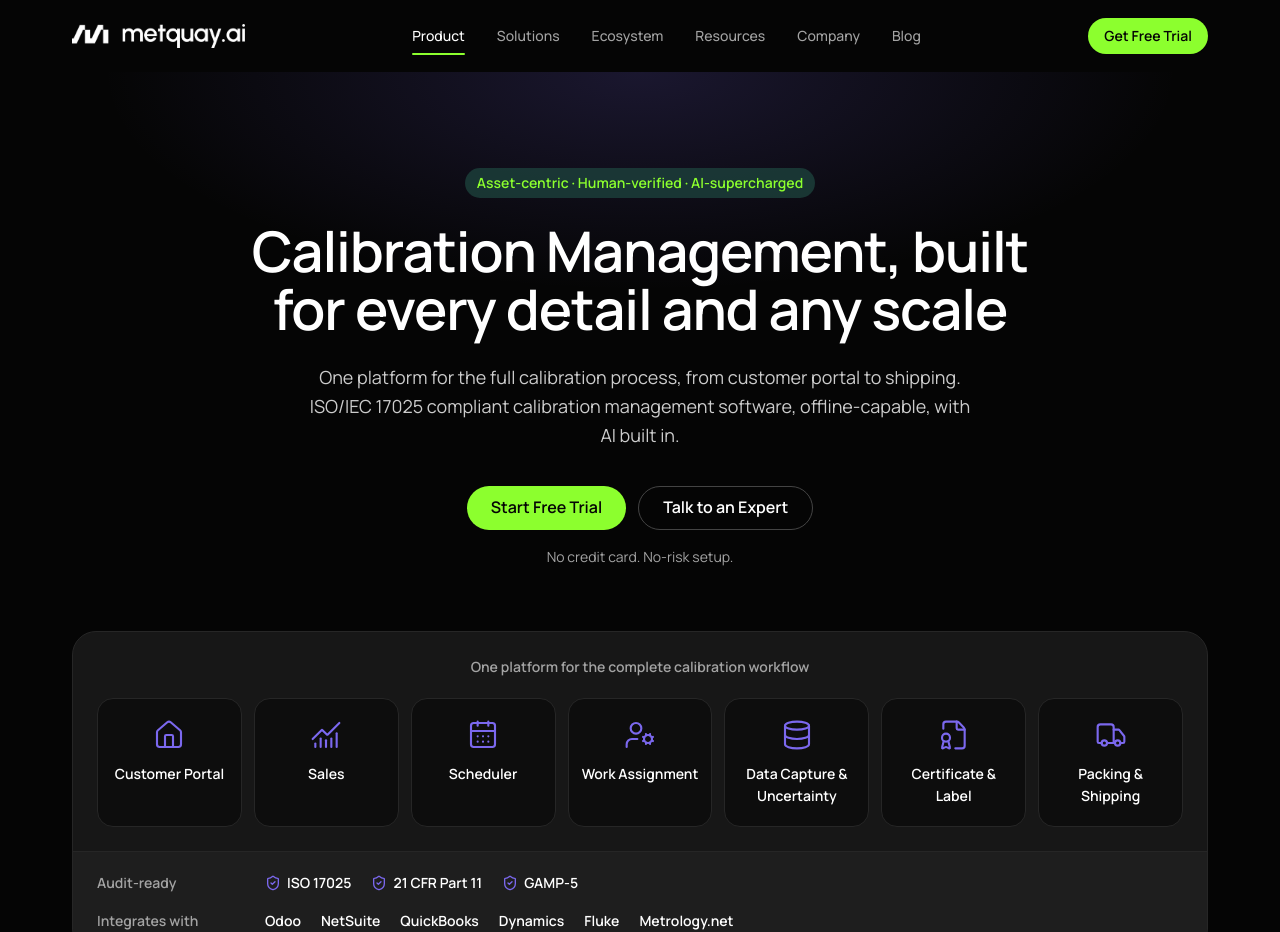
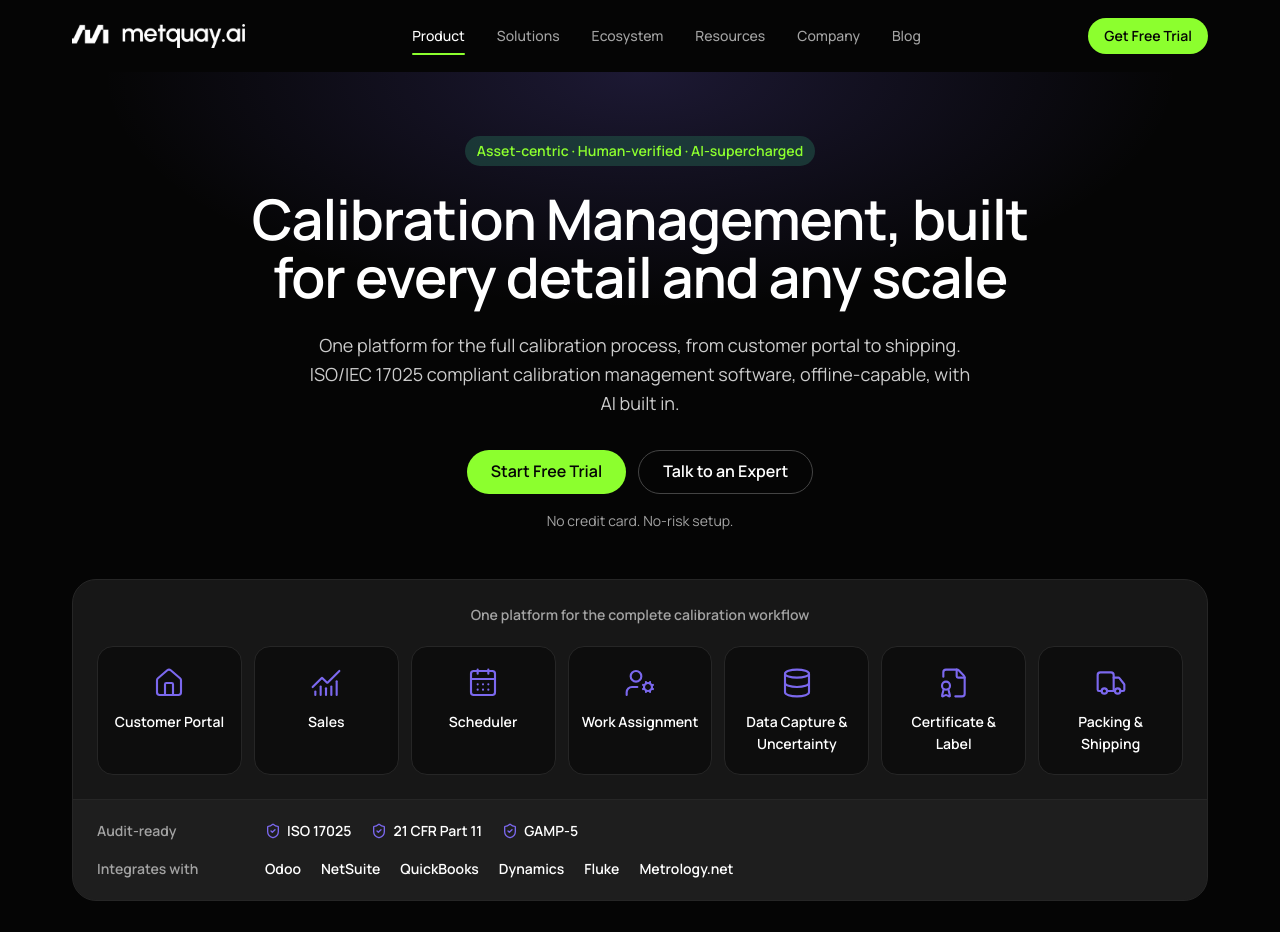
Before and after one commit to prayag-mtq/metquay-ai, a Next.js app: page / in a window 1280 px wide. Shown: the top 932 px of the page. Built offline with nearby package versions, Linux system fonts and the light colour scheme.

Commit message:
style: shared hero glow on every page, tighter vertical rhythm
Co-Authored-By: Claude Opus 5.5 <noreply@anthropic.com>

```diff
--- a/src/app/blog/page.tsx
+++ b/src/app/blog/page.tsx
@@ -20,7 +20,7 @@ export default function BlogPage() {
         title="Insights, guides & updates — all in one place."
         lead="Practical guidance for calibration teams, metrology leaders, and quality operations."
       />
-      <Container className="pb-24">
+      <Container className="pb-16">
         <BlogIndex posts={getAllPosts().map(toSummary)} categories={getCategories()} />
       </Container>
     </>
--- a/src/app/layout.tsx
+++ b/src/app/layout.tsx
@@ -39,7 +39,13 @@ export default function RootLayout({ children }: LayoutProps<"/">) {
         </a>
         <MotionProvider>
           <Header />
-          <main id="main">{children}</main>
+          <main id="main" className="relative isolate">
+            <div
+              aria-hidden="true"
+              className="pointer-events-none absolute inset-x-0 top-0 -z-10 h-[560px] bg-[radial-gradient(ellipse_60%_60%_at_50%_0%,rgba(123,104,238,0.2),transparent_70%)]"
+            />
+            {children}
+          </main>
           <Footer />
         </MotionProvider>
       </body>
--- a/src/app/resources/page.tsx
+++ b/src/app/resources/page.tsx
@@ -168,7 +168,7 @@ export default function ResourcesPage() {
         </Container>
       </Section>
 
-      <section aria-labelledby="consult-title" className="pb-24">
+      <section aria-labelledby="consult-title" className="pb-16">
         <Container>
           <div className="rounded-3xl border border-border bg-card px-6 py-14 text-center md:px-16">
             <h2 id="consult-title" className="text-h2">
--- a/src/components/home/Hero.tsx
+++ b/src/components/home/Hero.tsx
@@ -7,25 +7,21 @@ import { WorkflowStrip } from "./WorkflowStrip";
 
 export function Hero() {
   return (
-    <section id="hero" aria-labelledby="hero-title" className="relative overflow-hidden">
-      <div
-        aria-hidden="true"
-        className="pointer-events-none absolute inset-x-0 top-0 h-[520px] bg-[radial-gradient(ellipse_60%_60%_at_50%_0%,rgba(123,104,238,0.18),transparent_70%)]"
-      />
-      <Container className="relative pt-16 pb-20 text-center md:pt-24">
+    <section id="hero" aria-labelledby="hero-title">
+      <Container className="relative pt-12 pb-14 text-center md:pt-16">
         <Pill>{hero.eyebrow}</Pill>
         <h1 id="hero-title" className="mx-auto mt-6 max-w-4xl text-display">
           {hero.title}
         </h1>
         <p className="mx-auto mt-6 max-w-2xl text-body-lg text-muted">{hero.lead}</p>
-        <div className="mt-9 flex flex-wrap justify-center gap-3">
+        <div className="mt-8 flex flex-wrap justify-center gap-3">
           <Button href={site.ctas.trial.href}>{site.ctas.trial.label}</Button>
           <Button href={site.ctas.expert.href} variant="secondary">
             {site.ctas.expert.label}
           </Button>
         </div>
         <p className="mt-4 text-small text-subtle">{hero.note}</p>
-        <WorkflowStrip className="mt-16 text-left" />
+        <WorkflowStrip className="mt-12 text-left" />
       </Container>
     </section>
   );
--- a/src/components/home/PlatformFeatures.tsx
+++ b/src/components/home/PlatformFeatures.tsx
@@ -13,7 +13,7 @@ export function PlatformFeatures() {
     <Section id="platform" labelledBy="platform-title" className="border-t border-border">
       <Container>
         <SectionHeader id="platform-title" eyebrow={platform.eyebrow} title={platform.title} />
-        <div className="mt-16 space-y-24 md:mt-20 md:space-y-32">
+        <div className="mt-12 space-y-16 md:mt-14 md:space-y-20">
           {platform.features.map((feature, index) => (
             <article
               key={feature.id}
--- a/src/components/home/Reasons.tsx
+++ b/src/components/home/Reasons.tsx
@@ -10,7 +10,7 @@ export function Reasons() {
     <Section id="why" labelledBy="why-title" className="bg-surface">
       <Container>
         <SectionHeader id="why-title" eyebrow={reasons.eyebrow} title={reasons.title} />
-        <ul className="mt-14 grid gap-5 sm:grid-cols-2 lg:grid-cols-3">
+        <ul className="mt-10 grid gap-5 sm:grid-cols-2 lg:grid-cols-3">
           {reasons.items.map((item, index) => {
             const Icon = reasonIcons[item.icon];
             return (
--- a/src/components/home/Testimonials.tsx
+++ b/src/components/home/Testimonials.tsx
@@ -10,7 +10,7 @@ export function Testimonials() {
       <Container>
         <SectionHeader id="testimonials-title" eyebrow={testimonials.eyebrow} title={testimonials.title} />
       </Container>
-      <Carousel label="Customer testimonials" className="mt-14">
+      <Carousel label="Customer testimonials" className="mt-10">
         {testimonials.items.map((item) => (
           <figure key={item.name} className="flex h-full flex-col rounded-2xl border border-border bg-card p-7">
             <blockquote className="flex-1 text-body text-muted">“{item.quote}”</blockquote>
--- a/src/components/layout/CtaBand.tsx
+++ b/src/components/layout/CtaBand.tsx
@@ -7,9 +7,9 @@ type CtaBandProps = { title?: string; body?: string };
 
 export function CtaBand({ title = ctaBand.title, body = ctaBand.body }: CtaBandProps) {
   return (
-    <section aria-labelledby="cta-title" className="py-20 md:py-28">
+    <section aria-labelledby="cta-title" className="py-14 md:py-20">
       <Container>
-        <div className="relative overflow-hidden rounded-3xl border border-border bg-card px-6 py-16 text-center md:px-16">
+        <div className="relative overflow-hidden rounded-3xl border border-border bg-card px-6 py-12 text-center md:py-14 md:px-16">
           <div
             aria-hidden="true"
             className="pointer-events-none absolute inset-0 bg-[radial-gradient(ellipse_70%_80%_at_50%_120%,rgba(140,255,46,0.14),transparent_70%)]"
--- a/src/components/layout/LegalPage.tsx
+++ b/src/components/layout/LegalPage.tsx
@@ -5,7 +5,7 @@ import { getLegalPage, type LegalSlug } from "@/lib/legal";
 export function LegalPage({ slug }: { slug: LegalSlug }) {
   const page = getLegalPage(slug);
   return (
-    <article className="pt-14 pb-24 md:pt-20">
+    <article className="pt-12 pb-16 md:pt-16">
       <Container width="reading">
         <h1 className="text-h1">{page.title}</h1>
         {page.updated && <p className="mt-3 text-small text-subtle">Last updated: {page.updated}</p>}
--- a/src/components/layout/PageHero.tsx
+++ b/src/components/layout/PageHero.tsx
@@ -6,7 +6,7 @@ type PageHeroProps = { eyebrow?: string; title: ReactNode; lead?: ReactNode; chi
 
 export function PageHero({ eyebrow, title, lead, children }: PageHeroProps) {
   return (
-    <Container className="pt-16 pb-12 text-center md:pt-24 md:pb-16">
+    <Container className="pt-12 pb-10 text-center md:pt-16 md:pb-12">
       {eyebrow && <Pill>{eyebrow}</Pill>}
       <h1 className="mx-auto mt-5 max-w-4xl text-h1">{title}</h1>
       {lead && <p className="mx-auto mt-5 max-w-2xl text-body-lg text-muted">{lead}</p>}
--- a/src/components/solutions/WorkflowStep.tsx
+++ b/src/components/solutions/WorkflowStep.tsx
@@ -12,7 +12,7 @@ export function WorkflowStep({ step, index }: { step: Step; index: number }) {
     <section
       id={step.id}
       aria-labelledby={`${step.id}-title`}
-      className="scroll-mt-[calc(var(--header-height)+4rem)] border-b border-border py-20 md:py-24"
+      className="scroll-mt-[calc(var(--header-height)+4rem)] border-b border-border py-14 md:py-16"
     >
       <Container className="grid items-center gap-10 lg:grid-cols-[5fr_7fr] lg:gap-16">
         <Reveal className={cn(index % 2 === 1 && "lg:order-2")}>
--- a/src/components/ui/Section.tsx
+++ b/src/components/ui/Section.tsx
@@ -5,7 +5,7 @@ type SectionProps = { id?: string; className?: string; labelledBy?: string; chil
 
 export function Section({ id, className, labelledBy, children }: SectionProps) {
   return (
-    <section id={id} aria-labelledby={labelledBy} className={cn("py-20 md:py-28", className)}>
+    <section id={id} aria-labelledby={labelledBy} className={cn("py-14 md:py-20", className)}>
       {children}
     </section>
   );
```
